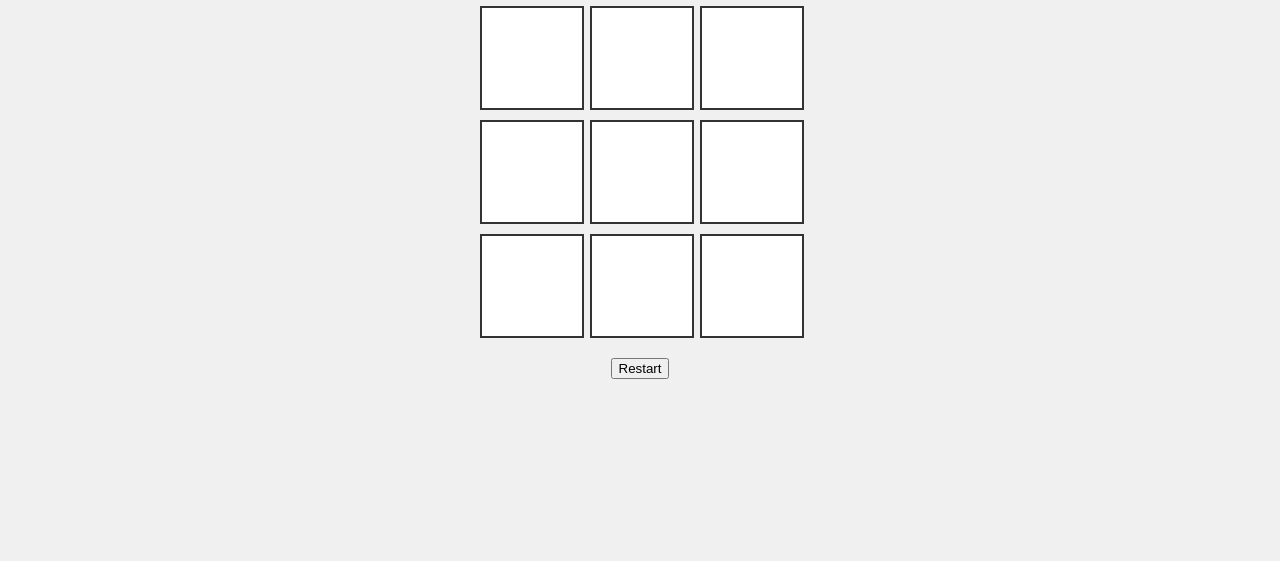
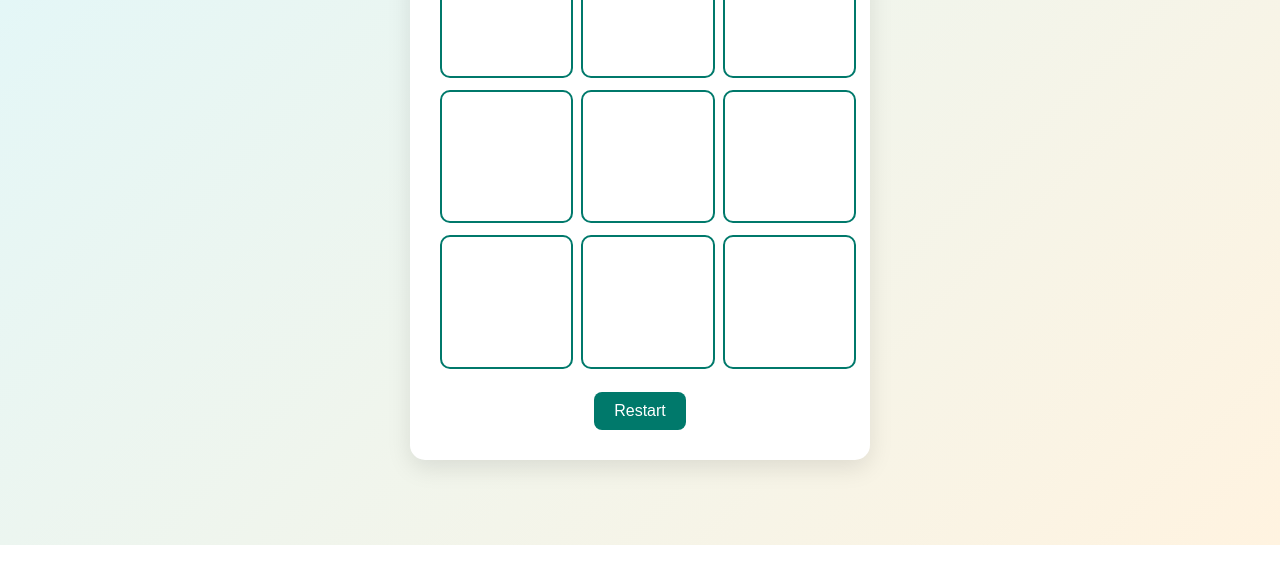
Before and after one commit to Nisha-0705/Tic-Tac-Toe, a plain HTML site: page index.html in a window 1280 px wide. Shown: the part 255-816 px from the top of the page. Drawn offline with Linux system fonts and the light colour scheme.

Commit message:
Added style.css

```diff
--- a/style.css
+++ b/style.css
@@ -1,33 +1,53 @@
 body {
-  font-family: Arial, sans-serif;
-  background: #f0f0f0;
+  font-family: 'Segoe UI', Tahoma, Geneva, Verdana, sans-serif;
+  background: linear-gradient(135deg, #e0f7fa, #fff3e0);
   display: flex;
-  height: 100vh;
   justify-content: center;
   align-items: center;
+  height: 100vh;
+  margin: 0;
 }
 
 .game-container {
+  background: #ffffff;
+  padding: 30px;
+  border-radius: 15px;
+  box-shadow: 0 8px 25px rgba(0, 0, 0, 0.1);
   text-align: center;
+  width: 90%;
+  max-width: 400px;
+}
+
+h1 {
+  font-size: 32px;
+  margin-bottom: 20px;
+  color: #333;
 }
 
 .board {
   display: grid;
-  grid-template-columns: repeat(3, 100px);
-  gap: 10px;
-  margin: 20px auto;
+  grid-template-columns: repeat(3, 1fr);
+  gap: 12px;
+  margin: 20px 0;
 }
 
 .cell {
-  width: 100px;
-  height: 100px;
-  background: white;
+  width: 100%;
+  aspect-ratio: 1 / 1; /* Square shape */
+  background: #ffffff;
   font-size: 48px;
   display: flex;
   justify-content: center;
   align-items: center;
   cursor: pointer;
-  border: 2px solid #333;
+  border: 2px solid #00796b;
+  border-radius: 10px;
+  transition: background-color 0.3s ease, transform 0.1s ease;
+}
+
+.cell:hover {
+  background-color: #e0f2f1;
+  transform: scale(1.05);
 }
 
 .cell.x {
@@ -40,10 +60,27 @@ body {
 
 .winner-message {
   font-size: 24px;
-  margin: 10px;
-  color: green;
+  margin: 15px 0;
+  color: #2e7d32;
+  font-weight: bold;
 }
 
 .highlight {
-  background-color: yellow;
+  background-color: #fff176 !important;
 }
+
+button {
+  margin-top: 15px;
+  padding: 10px 20px;
+  background-color: #00796b;
+  color: white;
+  border: none;
+  border-radius: 8px;
+  font-size: 16px;
+  cursor: pointer;
+  transition: background-color 0.3s ease;
+}
+
+button:hover {
+  background-color: #004d40;
+}
```
